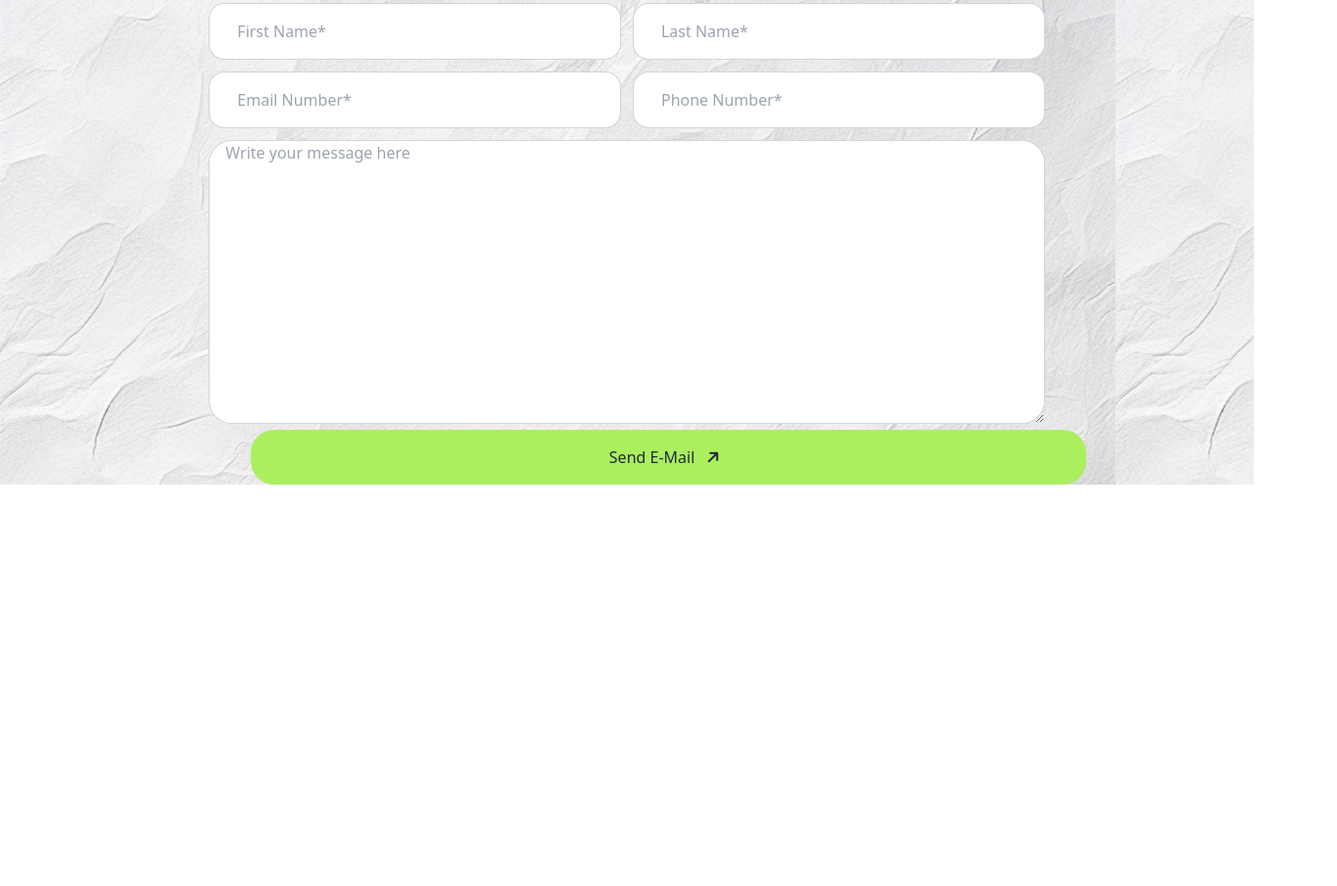
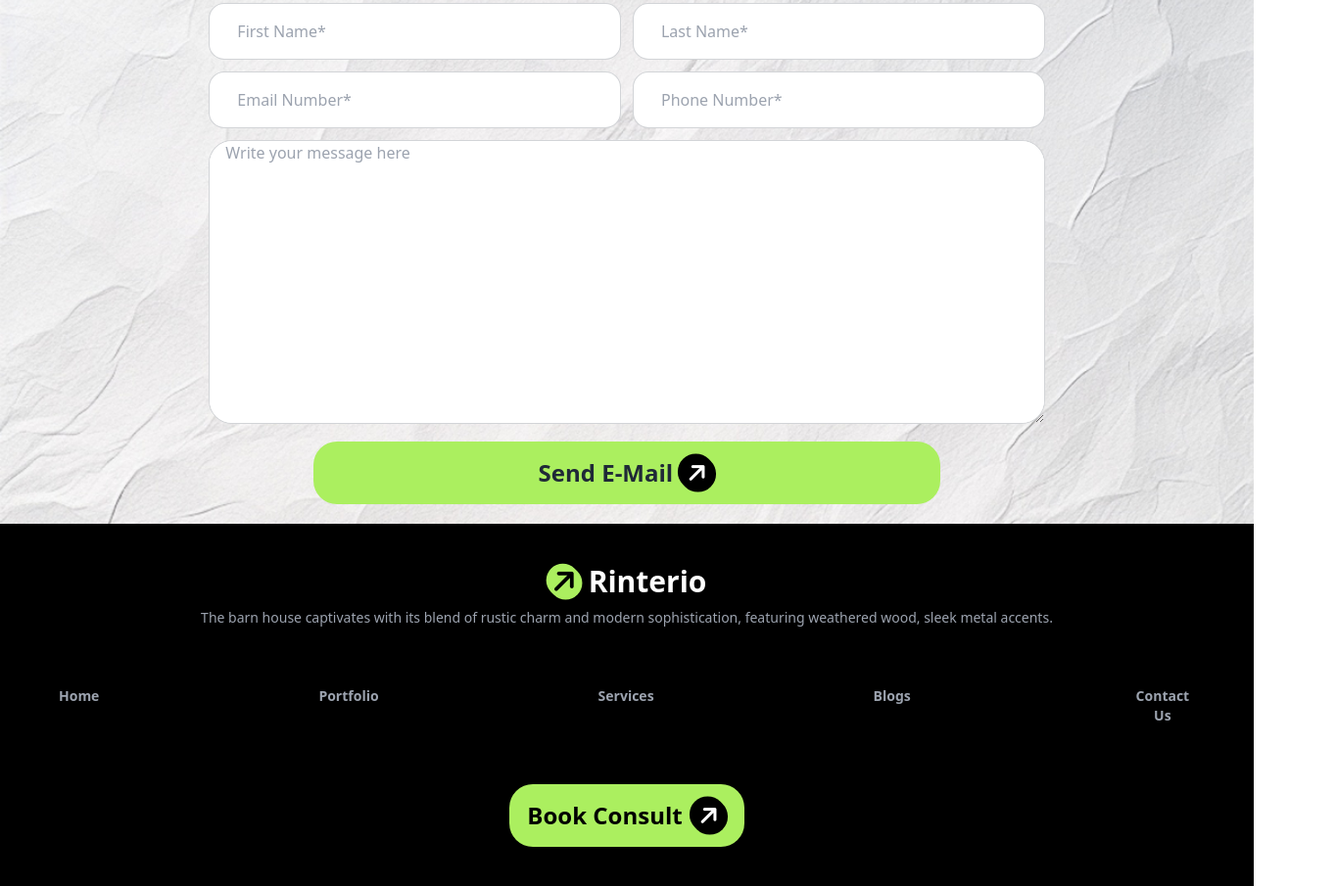
Before and after one commit to Rifat-Alam-Chowdhury/Rinterio-Architect, a plain HTML site: page index.html in a window 1280 px wide. Shown: the part 5228-6133 px from the top of the page at 98% size, 1365 px wide, since content can reach past the window. Before the commit the page ends 5723 px from the top, so only its background shows below. Drawn offline with nearby package versions, Linux system fonts and the light colour scheme.

Commit message:
figma copy done

```diff
--- a/index.html
+++ b/index.html
@@ -725,7 +725,7 @@
       <!-- grid3 -->
 
       <!-- lets discuss our next projects -->
-      <section class="bg-form-img">
+      <section class="bg-form-img bg-no-repeat bg-cover">
         <div class="text-center">
           <div class="p-10">
             <button
@@ -747,7 +747,7 @@
         </div>
 
         <div
-          class="lg:w-8/12 lg:mx-auto lg:grid lg:grid-cols-2 lg:grid-rows-2 lg:gap-3 rounded-full"
+          class="lg:w-8/12 lg:mx-auto lg:grid lg:grid-cols-2 lg:grid-rows-2 lg:gap-3"
         >
           <div class="lg:m-0 ml-5 mb-2">
             <input
@@ -787,17 +787,68 @@
               placeholder="Write your message here"
             ></textarea>
           </div>
+
+          <button
+            class="bg-[#ABEF5F] lg:p-3 rounded-3xl w-9/12 lg:mx-auto ml-10 font-extrabold lg:text-2xl p-3 col-start-1 col-end-3 mb-5"
+          >
+            Send E-Mail
+            <i
+              class="fa-solid fa-arrow-right bg-arrow p-2 rounded-full -rotate-45 bg-black text-white"
+            ></i>
+          </button>
         </div>
-        <button
-          class="bg-[#ABEF5F] lg:w-8/12 lg:mx-64 lg:p-3 rounded-3xl w-9/12 ml-10"
-        >
-          Send E-Mail
-          <i
-            class="fa-solid fa-arrow-right bg-arrow p-2 rounded-full -rotate-45"
-          ></i>
-        </button>
       </section>
       <!-- lets discuss our next projects -->
     </main>
+
+    <footer class="bg-black">
+      <footer class="footer footer-center text-primary-content p-10">
+        <aside>
+          <p class="font-bold text-3xl text-white">
+            <i
+              class="fa-solid fa-arrow-right bg-arrow p-1 rounded-full -rotate-45 text-black"
+            ></i>
+            Rinterio
+          </p>
+          <p class="text-gray-400">
+            The barn house captivates with its blend of rustic charm and modern
+            sophistication, featuring weathered wood, sleek metal accents.
+          </p>
+        </aside>
+
+        <nav>
+          <div
+            class="flex flex-col gap-10 font-semibold p-5 text-gray-400 lg:flex-row lg:gap-56"
+          >
+            <a>
+              <h1>Home</h1>
+            </a>
+
+            <a>
+              <h1>Portfolio</h1>
+            </a>
+
+            <a>
+              <h1>Services</h1>
+            </a>
+
+            <a>
+              <h1>Blogs</h1>
+            </a>
+            <a>
+              <h1>Contact Us</h1>
+            </a>
+          </div>
+        </nav>
+
+        <button
+          class="flex bg-[#ABEF5F] text-black text-2xl w-full p-3 justify-center rounded-3xl font-bold lg:w-1/5"
+        >
+          Book Consult<i
+            class="fa-solid fa-arrow-right bg-arrow p-2 rounded-full -rotate-45 bg-black text-white"
+          ></i>
+        </button>
+      </footer>
+    </footer>
   </body>
 </html>
```
